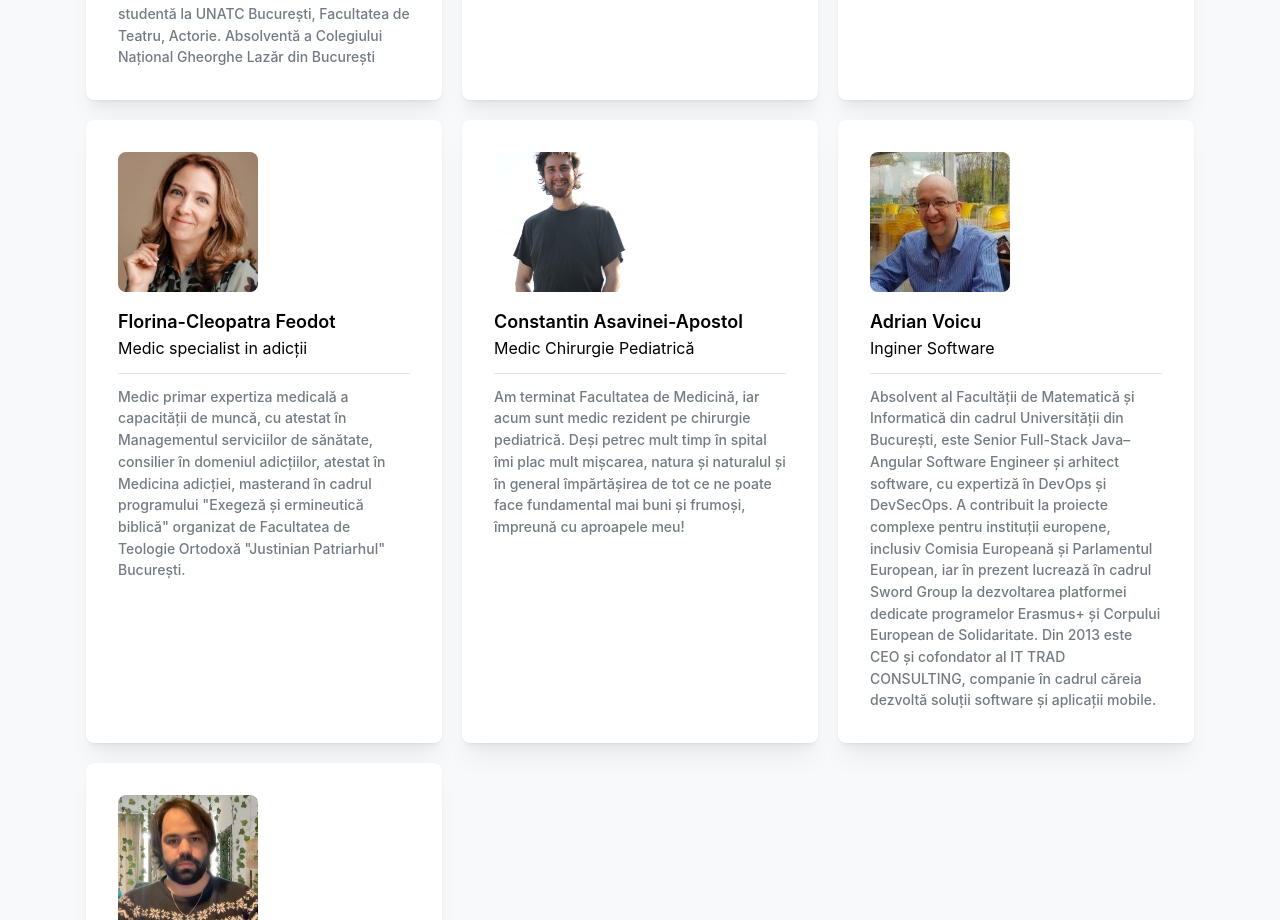
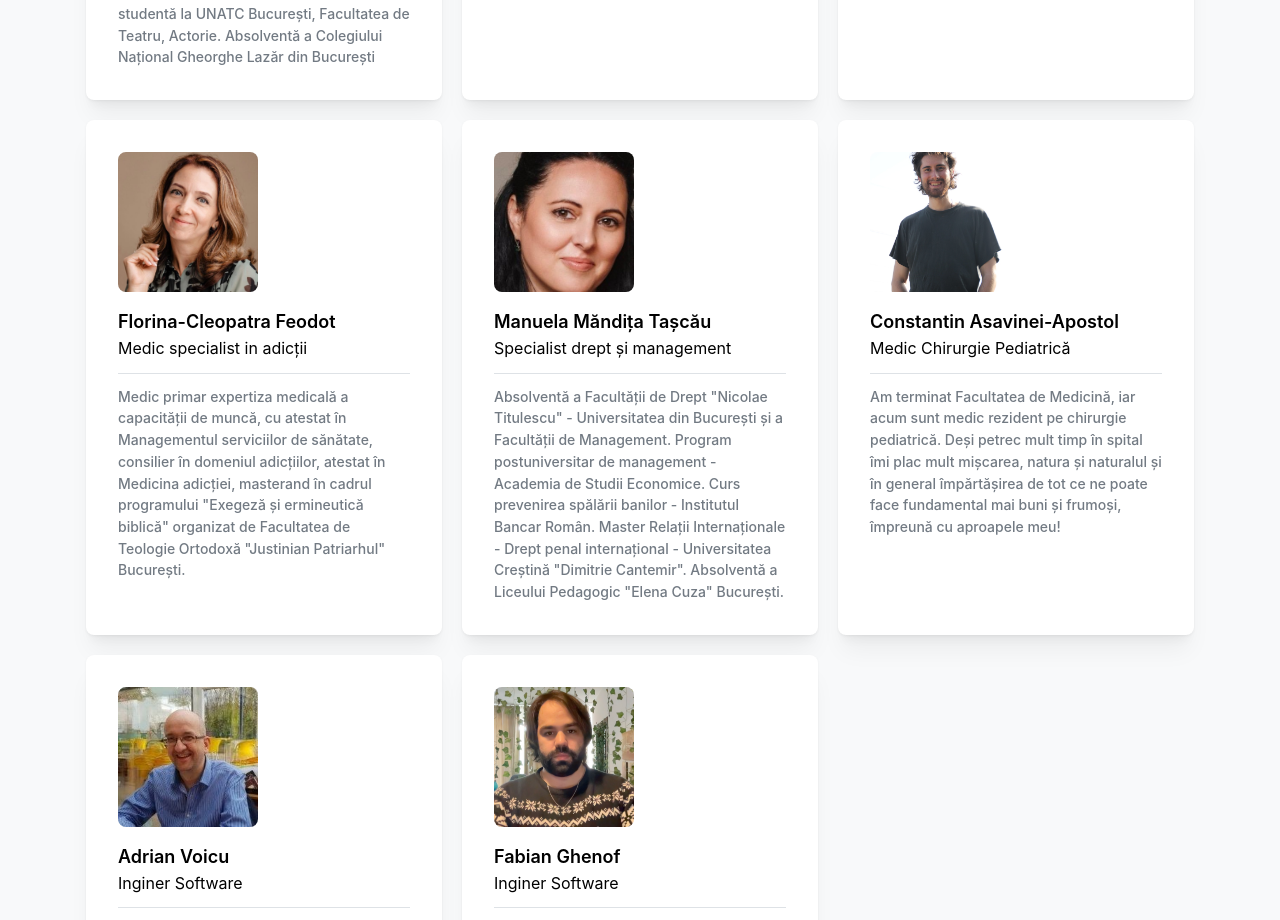
Before and after one commit to Asociatia-Bucurie-In-dar/centrul-Sf-Ioan-Cel-Milostiv, a Next.js app: page /contact in a window 1280 px wide. Shown: the part 8655-9575 px from the top of the page. Built offline with nearby package versions, Linux system fonts and the light colour scheme.

Commit message:
add new member Manuela

```diff
--- a/components/OurTeam/OurTeam.tsx
+++ b/components/OurTeam/OurTeam.tsx
@@ -67,6 +67,12 @@ export function OurTeam() {
             name: t('TEAM_MEMBERS.FEODOT.NAME'),
             job: t('TEAM_MEMBERS.FEODOT.ROLE'),
             description: t('TEAM_MEMBERS.FEODOT.DESCRIPTION'),
+        },
+        {
+            avatar: '/team/manuela.jpg',
+            name: t('TEAM_MEMBERS.MANUELA.NAME'),
+            job: t('TEAM_MEMBERS.MANUELA.ROLE'),
+            description: t('TEAM_MEMBERS.MANUELA.DESCRIPTION'),
         },
         {
             avatar: '/team/constantin.jpg',
--- a/messages/en.json
+++ b/messages/en.json
@@ -235,6 +235,11 @@
         "NAME": "Florina-Cleopatra Feodot",
         "ROLE": "Addiction Specialist",
         "DESCRIPTION": "Senior physician in medical assessment of work capacity, certified in health services management and addiction medicine, addiction counselor, and master's student in the \"Biblical Exegesis and Hermeneutics\" program organized by the \"Justinian Patriarch\" Faculty of Orthodox Theology in Bucharest."
+      },
+      "MANUELA": {
+        "NAME": "Manuela Măndița Tașcău",
+        "ROLE": "Legal and Management Specialist",
+        "DESCRIPTION": "Graduate of the Faculty of Law \"Nicolae Titulescu\" - University of Bucharest and the Faculty of Management. Postgraduate Program in Management - Bucharest University of Economic Studies. Anti-money laundering course - Romanian Banking Institute. Master's in International Relations - International Criminal Law - Dimitrie Cantemir Christian University. Graduate of the \"Elena Cuza\" Pedagogical High School in Bucharest."
       }
     }
   },
--- a/messages/ro.json
+++ b/messages/ro.json
@@ -265,6 +265,11 @@
         "NAME": "Florina-Cleopatra Feodot",
         "ROLE": "Medic specialist in adicții",
         "DESCRIPTION": "Medic primar expertiza medicală a capacității de muncă, cu atestat în Managementul serviciilor de sănătate, consilier în domeniul adicțiilor, atestat în Medicina adicției, masterand în cadrul programului \"Exegeză și ermineutică biblică\" organizat de Facultatea de Teologie Ortodoxă \"Justinian Patriarhul\" București."
+      },
+      "MANUELA": {
+        "NAME": "Manuela Măndița Tașcău",
+        "ROLE": "Specialist drept și management",
+        "DESCRIPTION": "Absolventă a Facultății de Drept \"Nicolae Titulescu\" - Universitatea din București și a Facultății de Management. Program postuniversitar de management - Academia de Studii Economice. Curs prevenirea spălării banilor - Institutul Bancar Român. Master Relații Internaționale - Drept penal internațional - Universitatea Creștină \"Dimitrie Cantemir\". Absolventă a Liceului Pedagogic \"Elena Cuza\" București."
       }
     }
   },
```
Also changed, not shown: public/team/manuela.jpg (added).
